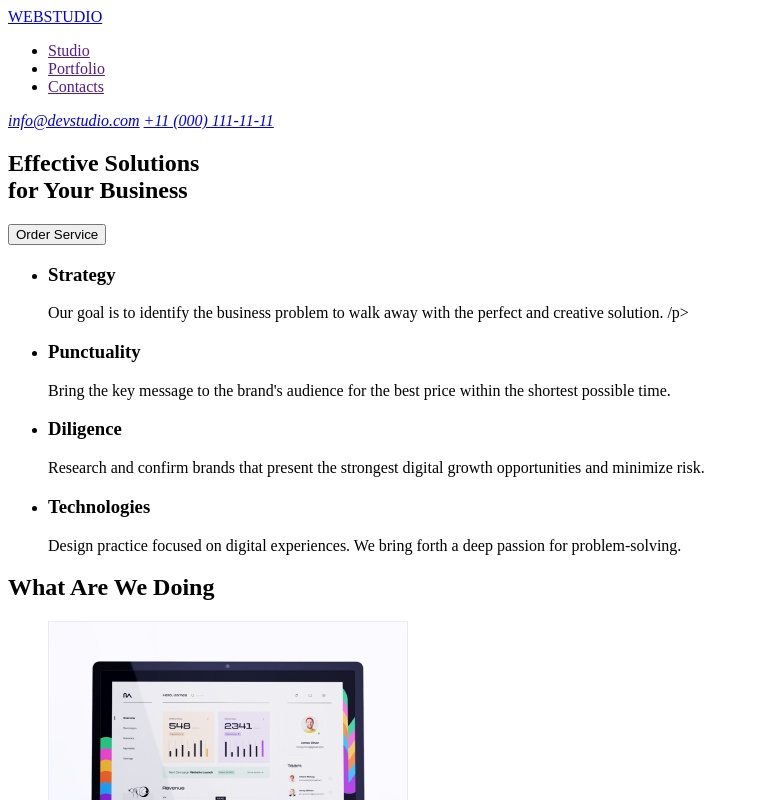
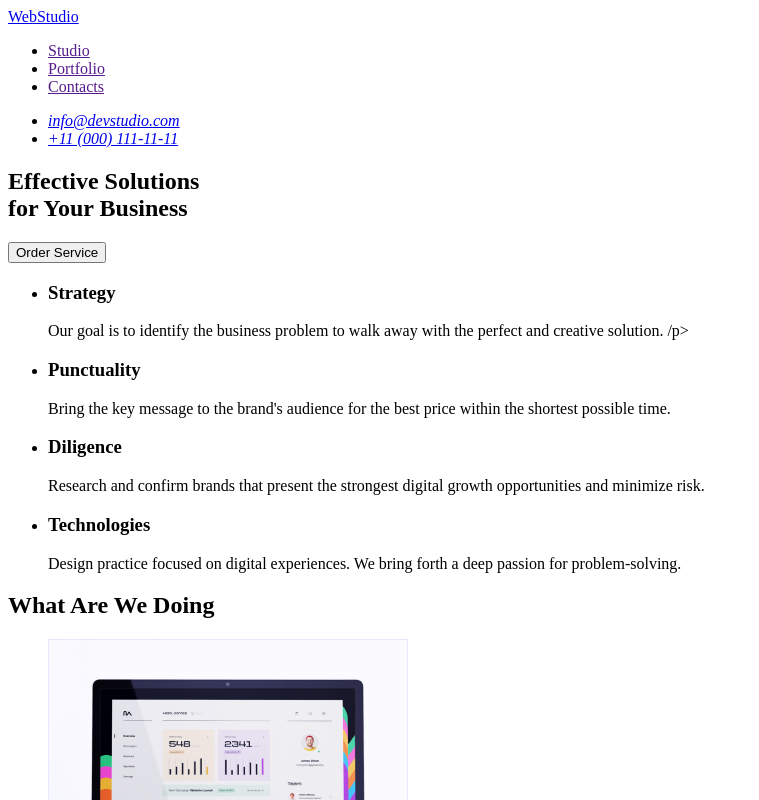
Before and after one commit to IhorHalaikevych/goit-markup-hw-01, a plain HTML site: page index.html in a window 1280 px wide. Shown: the top 800 px of the page, without its empty margins (0-759 px from the left). Drawn offline with Linux system fonts and the light colour scheme.

Commit message:
Sovled the problem.

```diff
--- a/index.html
+++ b/index.html
@@ -9,7 +9,7 @@
   <body>
     <header>
       <nav>
-        <a href="/">WEBSTUDIO</a>
+        <a href="/index.htm">WebStudio</a>
 
         <ul>
           <li><a href="">Studio</a></li>
@@ -18,10 +18,13 @@
         </ul>
       </nav>
       <address>
-        <a href="mailto:info@devstudio.com">info@devstudio.com</a>
-      <a href="tel:+11 (000) 111-11-11">+11 (000) 111-11-11</a>
+        <ul>
+          <li><a href="mailto:info@devstudio.com">info@devstudio.com</a></li>
+          <li><a href="tel:+11 (000) 111-11-11">+11 (000) 111-11-11</a></li>
+        </ul>
       </address>
     </header>
+    <main>
       <div>
         <section>
           <h1>
@@ -34,7 +37,7 @@
         </section>
       </div>
       <!-- Maine sections -->
-    <main>
+
       <section>
         <h2 hidden>Our Strategy</h2>
         <ul>
@@ -141,12 +144,12 @@
 
     <footer>
       <section>
-        <a href="/">WEBSTUDIO</a>
+        <a href="/index.htm">WebStudio</a>
         <p>
-        Increase the flow of customers and sales for your business with digital
-        marketing & growth solutions.
+          Increase the flow of customers and sales for your business with
+          digital marketing & growth solutions.
         </p>
+      </section>
     </footer>
-      </section>
   </body>
 </html>
```
Lines whose indentation alone changed are shown as unchanged.
